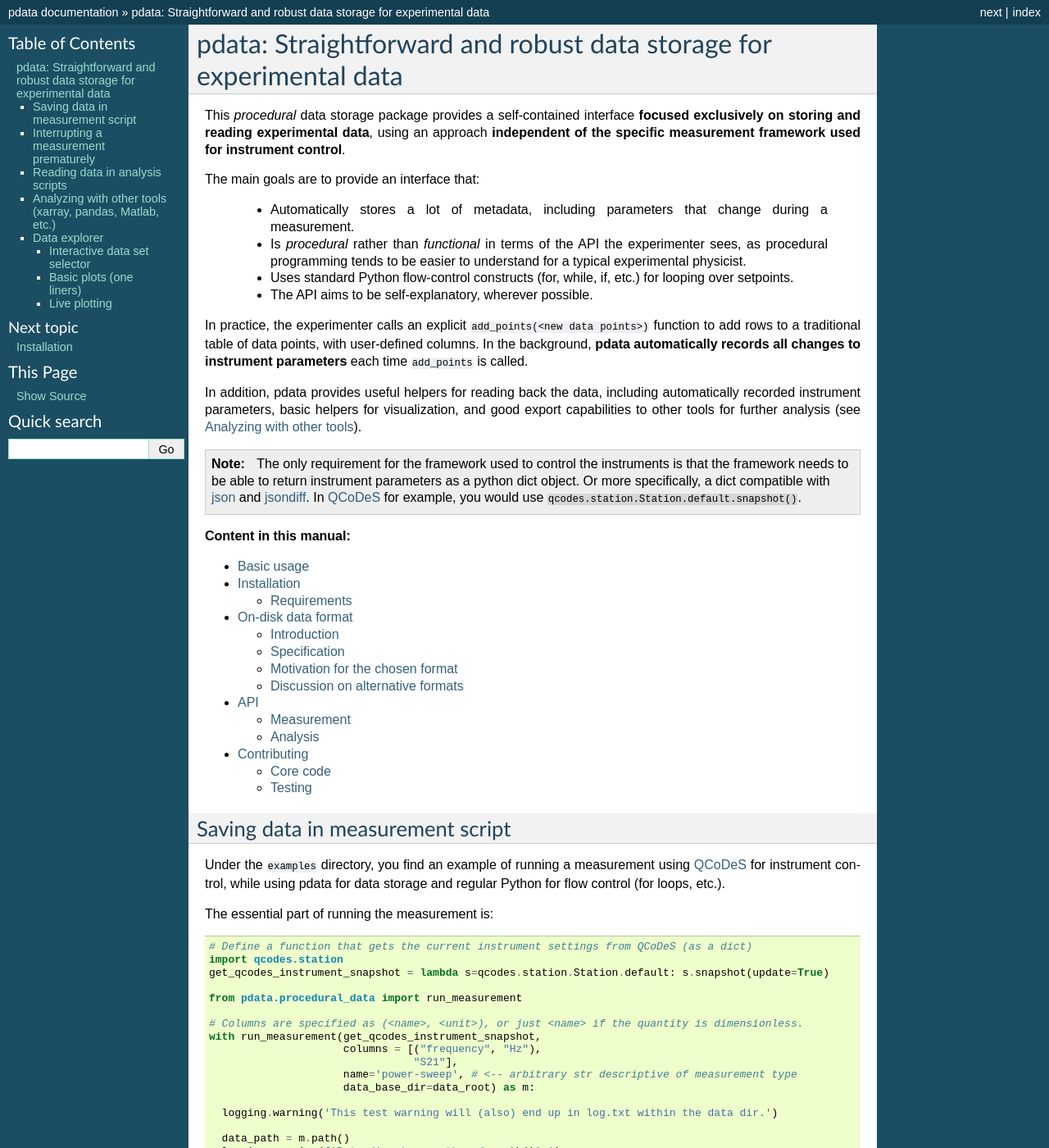
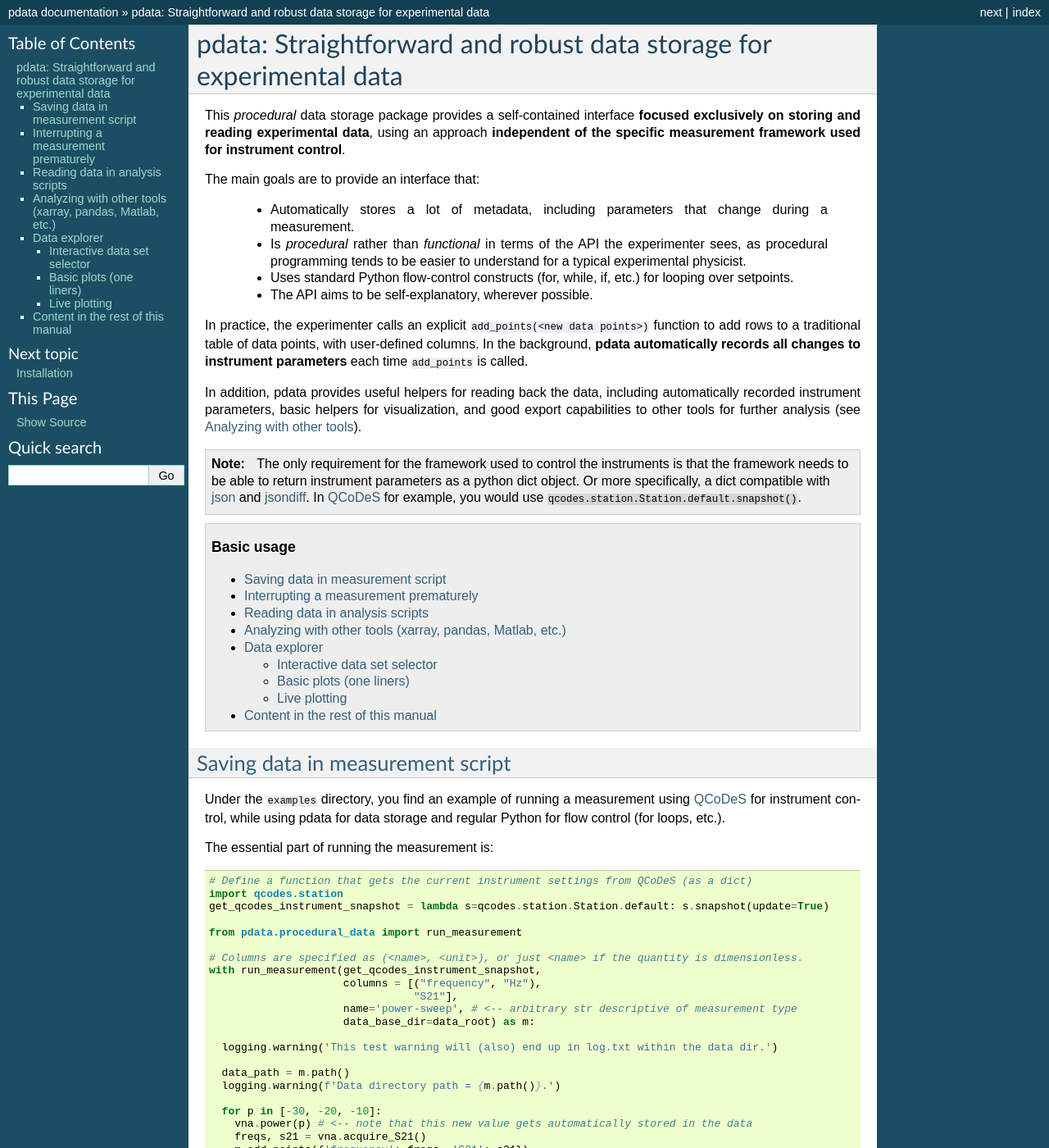
Before and after one commit to govenius/pdata, a Sphinx documentation site: the page built from docs/index.rst, in a window 1280 px wide and 1400 px high. Shown: the whole window at 82% size. Built offline with Sphinx 7.4.7, drawn with Linux system fonts in a browser that asks for light colours; the version number could not be read and is left out; some of the changed text lies outside the part shown.

Commit message:
tweak TOC again

```diff
--- a/docs/index.rst
+++ b/docs/index.rst
@@ -39,16 +39,9 @@ further analysis (see :ref:`Analyzing with other tools
           <https://github.com/QCoDeS/Qcodes>`_ for example, you would
           use :code:`qcodes.station.Station.default.snapshot()`.
 
-**Content in this manual:**
-
-.. toctree::
-    :maxdepth: 2
-
-    Basic usage <self>
-    install
-    dataformat
-    api
-    contributing
+.. contents:: Basic usage
+    :local:
+    :depth: 2
 
 Saving data in measurement script
 ---------------------------------
@@ -309,3 +302,15 @@ signal to the kernel::
           creation of arbitrarily complex live plots. The custom
           functions just need to take the same arguments as
           :code:`data_selector` and :code:`basic_plot` do.
+
+Content in the rest of this manual
+----------------------------------
+
+.. toctree::
+    :maxdepth: 2
+
+    Basic usage <self>
+    install
+    dataformat
+    api
+    contributing
```
